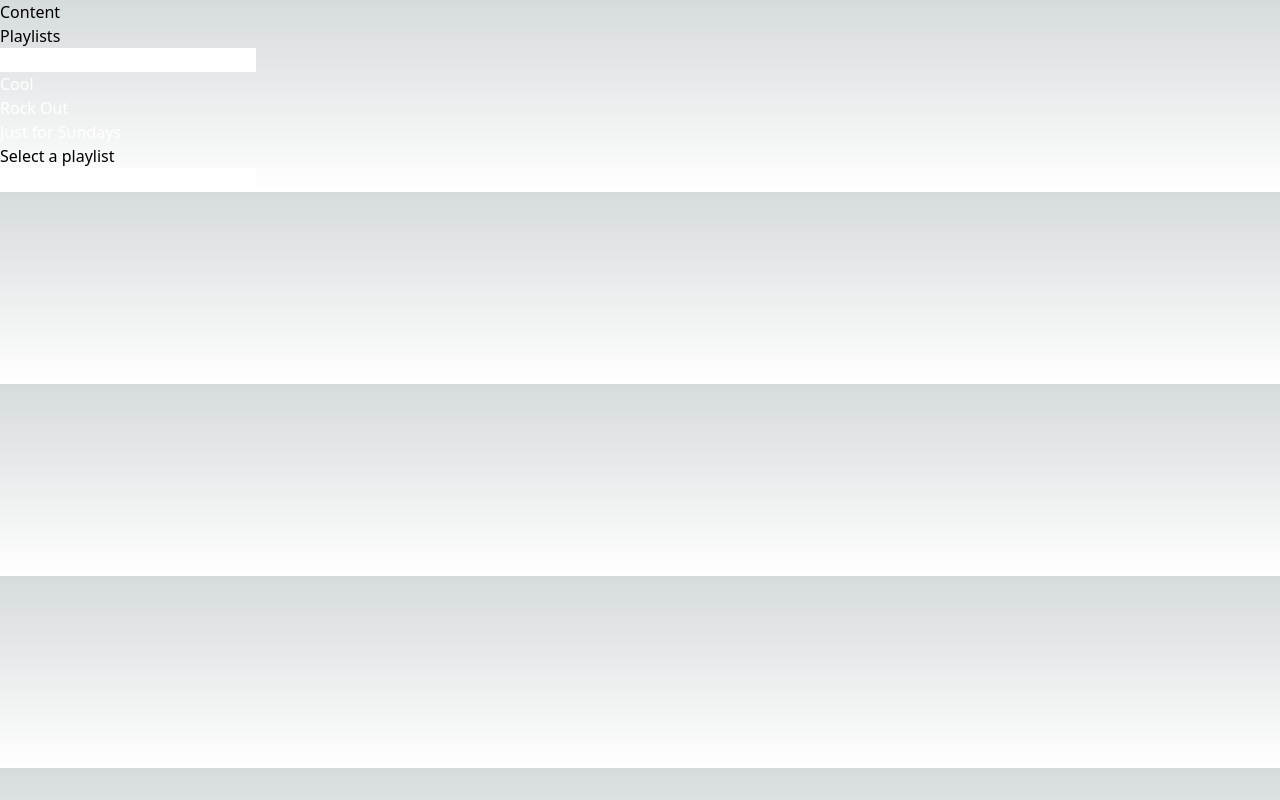
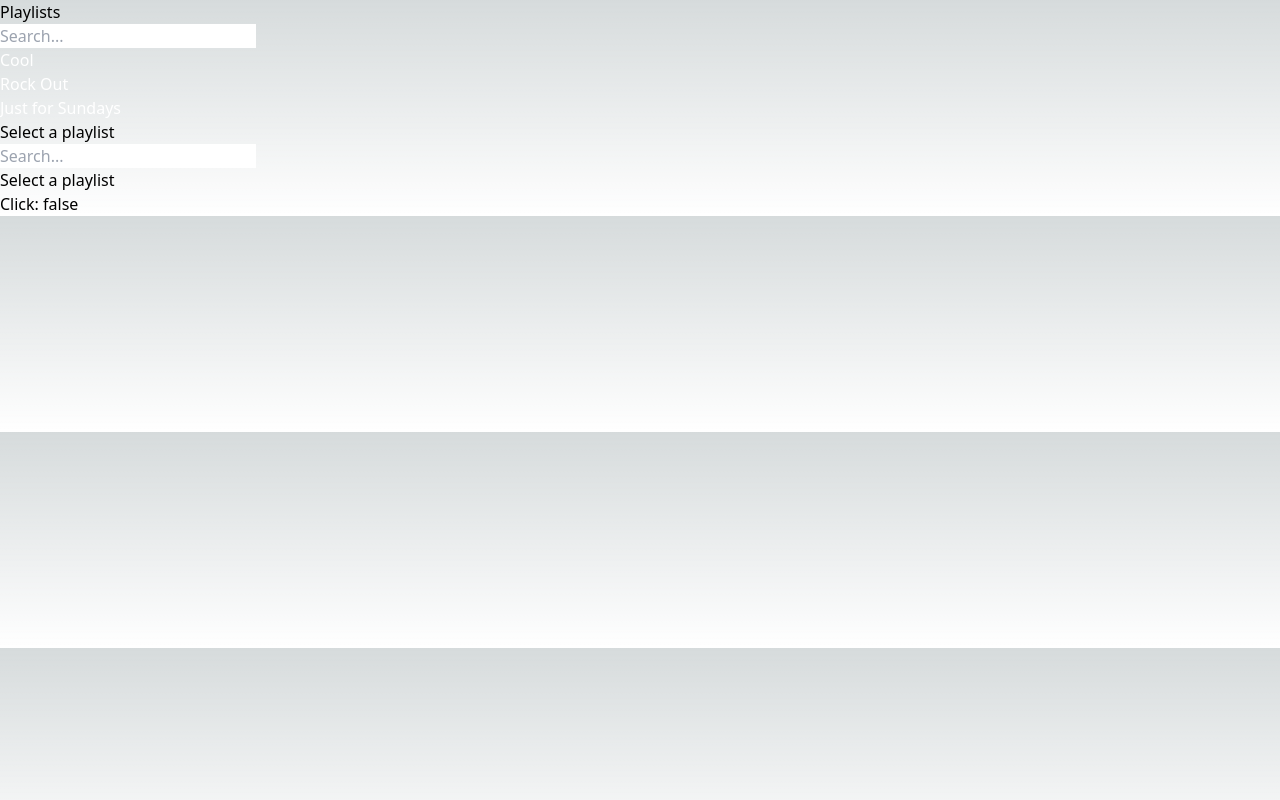
Before and after one commit to SuperbHappyGuy/Livelists-for-Spotify, a Next.js app: page /content in a window 1280 px wide. Built offline with nearby package versions, Linux system fonts and the light colour scheme.

Commit message:
displays songs in selected playlist

```diff
--- a/src/components/Controls.js
+++ b/src/components/Controls.js
@@ -1,9 +1,12 @@
-const Controls = ({selectedTitle}) => {
+import Controler from "./Controler";
+
+const Controls = ({title}) => {
 
     return (
-        <>
-            <p>{selectedTitle}</p>;
-        </>
+        <div>
+            <p>{title}</p>
+            <Controler/>
+        </div>
     )
 }
 export default Controls;
--- a/src/components/Playlists.js
+++ b/src/components/Playlists.js
@@ -1,10 +1,11 @@
 import Playlist from "./Playlist";
+import Search from "./Search";
 
 const Playlists = ({titles, onPlayListClick}) => {
     return (
         <div className="playlists">
             <p>Playlists</p>
-            <input/>
+            <Search/>
             {
                 titles.map((title) => (
                     <Playlist key={title} title={title} onClick={() => onPlayListClick(title)}/>
--- /dev/null
+++ b/src/components/Search.js
@@ -0,0 +1,8 @@
+ const Search = () => {
+    return (
+        <>
+            <input type="text" placeholder="Search..."/>
+        </>
+    )
+}
+export default Search;
--- a/src/components/Songs.js
+++ b/src/components/Songs.js
@@ -1,10 +1,16 @@
+import Search from "./Search";
 import Song from "./Song";
 
-const Songs = ({playlist}) => {
+const Songs = ({playlist, titles}) => {
     return (
-        <div className="playlists">
+        <div className="songs">
             <p>{playlist}</p>
-            <input/>
+            <Search/>
+            {
+                titles.map((title) => (
+                    <Song key={title} title={title}/>
+                ))
+            }
         </div>
     )
 }
--- a/src/pages/content.js
+++ b/src/pages/content.js
@@ -1,6 +1,7 @@
 import { useState } from "react";
 import Playlists from "../components/Playlists";
 import Songs from "@/components/Songs";
+import Controls from "@/components/Controls";
 
 const Content = () => {
     let playlists = [
@@ -57,6 +58,9 @@ const Content = () => {
     ]
     const playlistNames = playlists.map(playlist => playlist.name);
     const [selectedPlaylistTitle, setSelectedPlaylistTitle] = useState("Select a playlist");
+    const selectedPlaylist = playlists.find(playlist => playlist.name === selectedPlaylistTitle);
+    const songNames = selectedPlaylist ? selectedPlaylist.tracks.map(track => track.song) : [];
+
 
     const handlePlaylistClick = (title) => {
           setSelectedPlaylistTitle(title);
@@ -64,9 +68,9 @@ const Content = () => {
       };
     return (
       <>
-        <p>Content</p>
         <Playlists titles={playlistNames} onPlayListClick={handlePlaylistClick}/>
-        <Songs playlist={selectedPlaylistTitle}/>
+        <Songs playlist={selectedPlaylistTitle} titles={songNames}/>
+        <Controls title={selectedPlaylistTitle}/>
       </>
     )
   }
--- a/src/styles/globals.css
+++ b/src/styles/globals.css
@@ -46,3 +46,17 @@ body {
   color: yellowgreen;
   text-align: center;
 }
+
+.songs {
+  width: 20%;
+  display: flex;
+  flex-direction: column;
+  word-wrap: break-word;
+}
+
+.song-button {
+  color: white;
+  border: none;
+  background-color: inherit;
+  text-align: left;
+}
```
Also changed, not shown: src/components/Bpm.js (deleted, +0 -12 lines).
